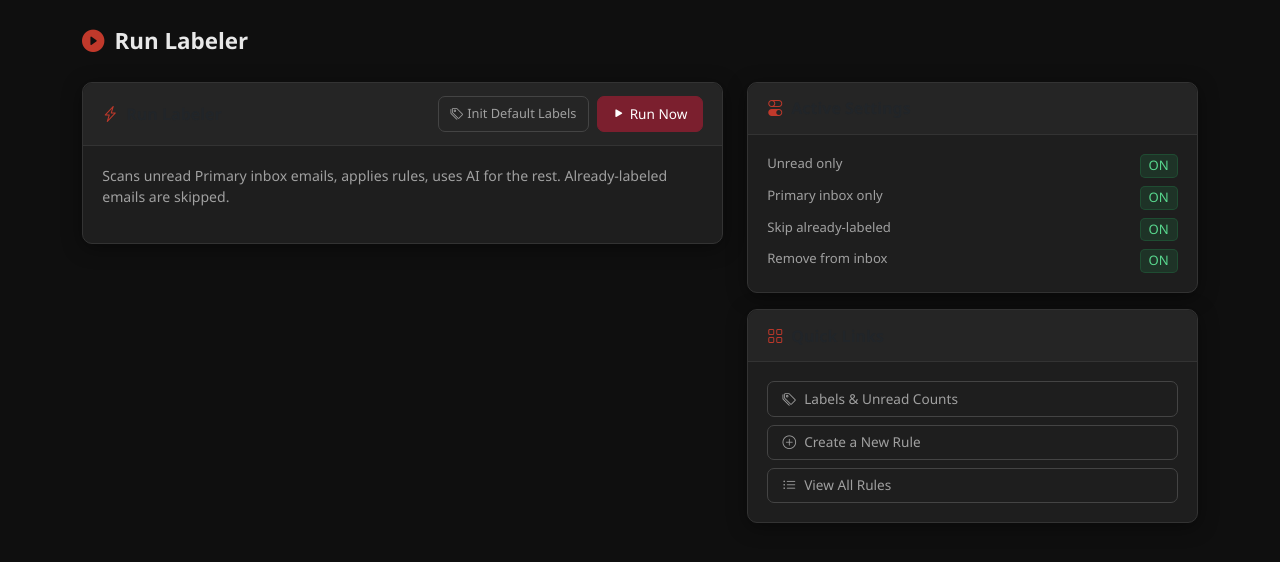
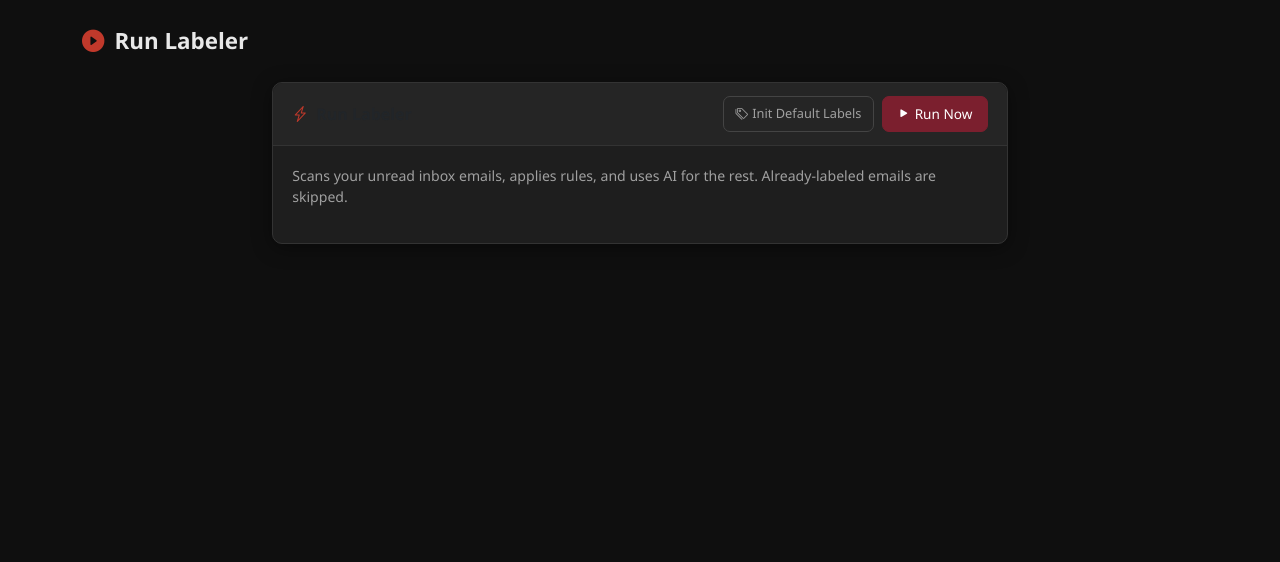
Before and after one commit to besmartaico/label-logic, a Flask app: page /rules in a window 1280 px wide. Shown: the part 62-624 px from the top of the page. Run offline with Flask 3, Linux system fonts and the light colour scheme; some libraries are stand-ins or nearby versions.

Commit message:
Update rules.html

```diff
--- a/backend/templates/rules.html
+++ b/backend/templates/rules.html
@@ -2,18 +2,24 @@
 {% block title %}Run Labeler — Label Logic{% endblock %}
 {% block content %}
 <div class="page-title"><i class="bi bi-play-circle-fill"></i> Run Labeler</div>
-<div class="row g-4">
-  <div class="col-lg-7">
+<div class="row justify-content-center">
+  <div class="col-lg-8">
     <div class="card">
       <div class="card-header d-flex justify-content-between align-items-center">
         <span><i class="bi bi-lightning-charge me-2" style="color:var(--marb)"></i>Run Labeler</span>
         <div class="d-flex gap-2">
-          <button class="btn btn-sm btn-outline-secondary" id="init-default-labels-btn"><i class="bi bi-tags me-1"></i>Init Default Labels</button>
-          <button class="btn btn-primary" id="run-labeler-btn"><i class="bi bi-play-fill me-1"></i>Run Now</button>
+          <button class="btn btn-sm btn-outline-secondary" id="init-default-labels-btn">
+            <i class="bi bi-tags me-1"></i>Init Default Labels
+          </button>
+          <button class="btn btn-primary" id="run-labeler-btn">
+            <i class="bi bi-play-fill me-1"></i>Run Now
+          </button>
         </div>
       </div>
       <div class="card-body">
-        <p style="font-size:.88rem;color:var(--txt2);margin-bottom:1rem;">Scans unread Primary inbox emails, applies rules, uses AI for the rest. Already-labeled emails are skipped.</p>
+        <p style="font-size:.88rem;color:var(--txt2);margin-bottom:1rem;">
+          Scans your unread inbox emails, applies rules, and uses AI for the rest. Already-labeled emails are skipped.
+        </p>
         <div id="init-labels-status"></div>
         <div id="run-labeler-status"></div>
         <div id="run-stats" class="run-stats" style="display:none"></div>
@@ -25,25 +31,6 @@
       </div>
     </div>
   </div>
-  <div class="col-lg-5">
-    <div class="card mb-3">
-      <div class="card-header"><i class="bi bi-toggles me-2" style="color:var(--marb)"></i>Active Settings</div>
-      <div class="card-body" style="font-size:.82rem;color:var(--txt2)">
-        <div class="d-flex justify-content-between mb-2"><span>Unread only</span><span style="background:rgba(39,174,96,.15);color:#58d68d;border:1px solid rgba(39,174,96,.2);border-radius:5px;padding:1px 8px">ON</span></div>
-        <div class="d-flex justify-content-between mb-2"><span>Primary inbox only</span><span style="background:rgba(39,174,96,.15);color:#58d68d;border:1px solid rgba(39,174,96,.2);border-radius:5px;padding:1px 8px">ON</span></div>
-        <div class="d-flex justify-content-between mb-2"><span>Skip already-labeled</span><span style="background:rgba(39,174,96,.15);color:#58d68d;border:1px solid rgba(39,174,96,.2);border-radius:5px;padding:1px 8px">ON</span></div>
-        <div class="d-flex justify-content-between"><span>Remove from inbox</span><span style="background:rgba(39,174,96,.15);color:#58d68d;border:1px solid rgba(39,174,96,.2);border-radius:5px;padding:1px 8px">ON</span></div>
-      </div>
-    </div>
-    <div class="card">
-      <div class="card-header"><i class="bi bi-grid me-2" style="color:var(--marb)"></i>Quick Links</div>
-      <div class="card-body d-flex flex-column gap-2">
-        <a href="/labels" class="btn btn-outline-secondary text-start"><i class="bi bi-tags me-2"></i>Labels &amp; Unread Counts</a>
-        <a href="/rule-editor" class="btn btn-outline-secondary text-start"><i class="bi bi-plus-circle me-2"></i>Create a New Rule</a>
-        <a href="/rule-list" class="btn btn-outline-secondary text-start"><i class="bi bi-list-ul me-2"></i>View All Rules</a>
-      </div>
-    </div>
-  </div>
 </div>
 {% endblock %}
 {% block scripts %}<script src="{{ url_for('static', filename='run_labeler.js') }}"></script>{% endblock %}
```
